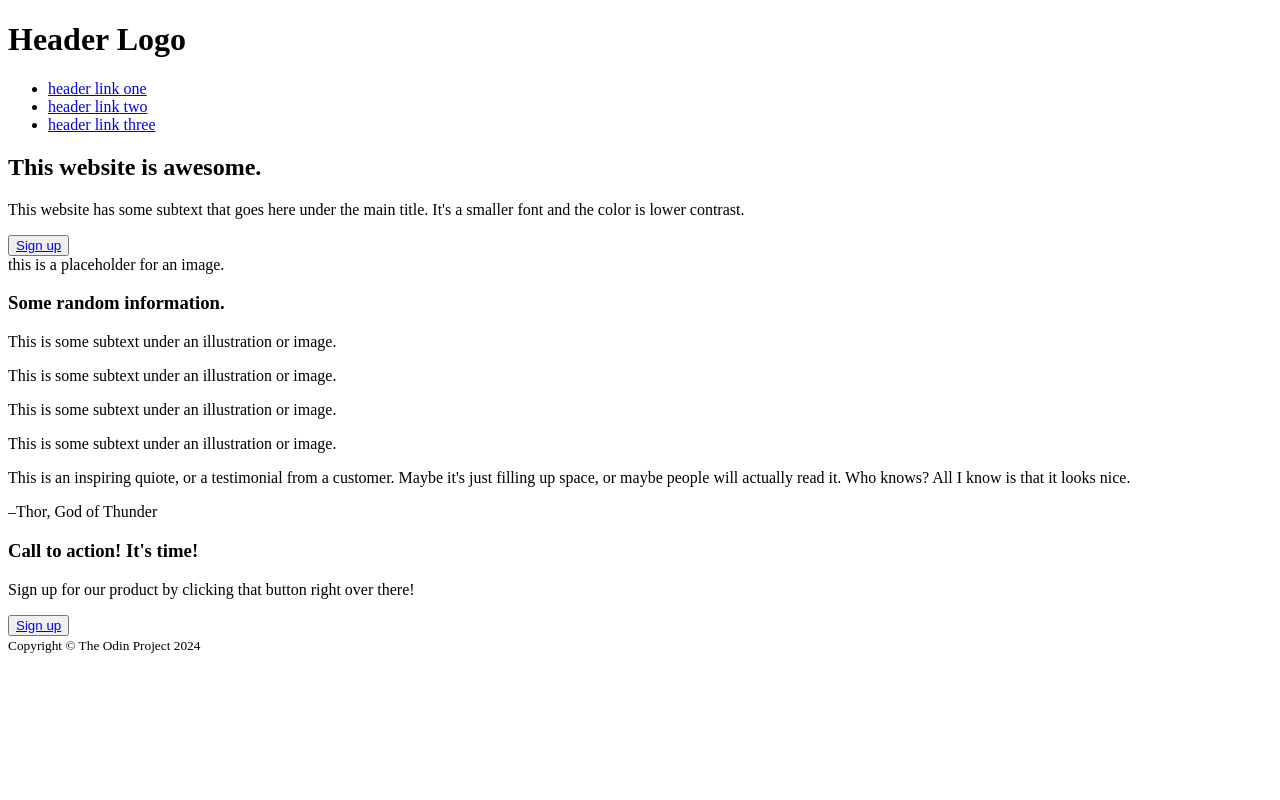
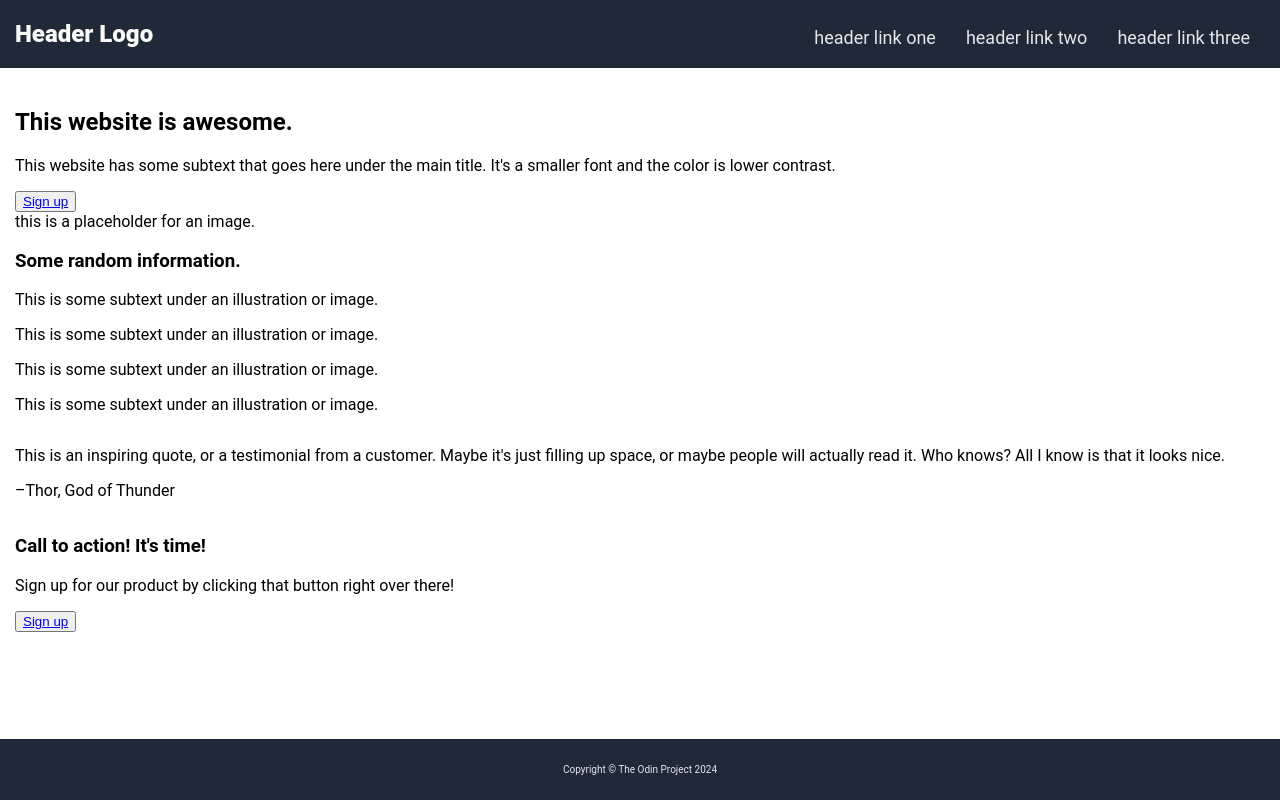
Before and after one commit to MatthewWestDev/landing-page, a plain HTML site: page index.html in a window 1280 px wide. Drawn offline with Linux system fonts and the light colour scheme.

Commit message:
Complete header and footer

```diff
--- a/index.html
+++ b/index.html
@@ -18,6 +18,8 @@
             </ul>
         </nav>
     </header>
+
+    <main>
 
     <section class="featured">
         <div>
@@ -51,7 +53,7 @@
     </section>
 
     <section class="testimonial">
-        <p>This is an inspiring quiote, or a testimonial from a customer. Maybe it's just filling up space, or maybe people will actually read it. Who knows? All I know is that it looks nice.</p>
+        <p>This is an inspiring quote, or a testimonial from a customer. Maybe it's just filling up space, or maybe people will actually read it. Who knows? All I know is that it looks nice.</p>
         <p class="author">–Thor, God of Thunder</p>
     </section>
 
@@ -65,6 +67,8 @@
         </section>
     </section>
 
+    </main>
+
 <footer>
     <small>Copyright &copy; The Odin Project 2024</small>
 </footer>
--- a/styles.css
+++ b/styles.css
@@ -0,0 +1,65 @@
+body {
+    font-family: Roboto, Oxygen, Ubuntu, Cantarell, 'Open Sans', 'Helvetica Neue', sans-serif;
+    margin: 0;
+    min-height: 100vh;
+    display: flex;
+    flex: 1;
+    flex-direction: column;
+  }
+
+  header {
+    padding: 20px 15px;
+    background-color: #1F2937;
+    display: flex;
+    align-items: end;
+    justify-content: space-between;
+    flex-shrink: 0;
+  }
+
+  header h1 {
+    font-size: 24px;
+    color: #f9faf8;
+    font-weight: 900;
+    margin: 0;
+
+  }
+
+  header nav ul {
+    padding: 0;
+    margin: 0;
+    list-style-type: none;
+    display: flex;
+  }
+
+  header nav a {
+    text-decoration: none;
+    color: #e5e7eb;
+    font-size: 18px;
+    padding: 5px 10px;
+    margin: 0 5px;
+  }
+
+
+
+
+  main {
+    display: flex;
+    flex: 1;
+    flex-direction: column;
+    padding: 20px 15px;
+  }
+
+  footer {
+    display: flex;
+    justify-content: center;
+    align-items: center;
+    flex-shrink: 0;
+    padding: 25px 20px;
+    background-color: #1f2937;
+    color: #e5e7eb;
+
+  }
+
+  footer small {
+    font-size: 10px;
+  }
```
